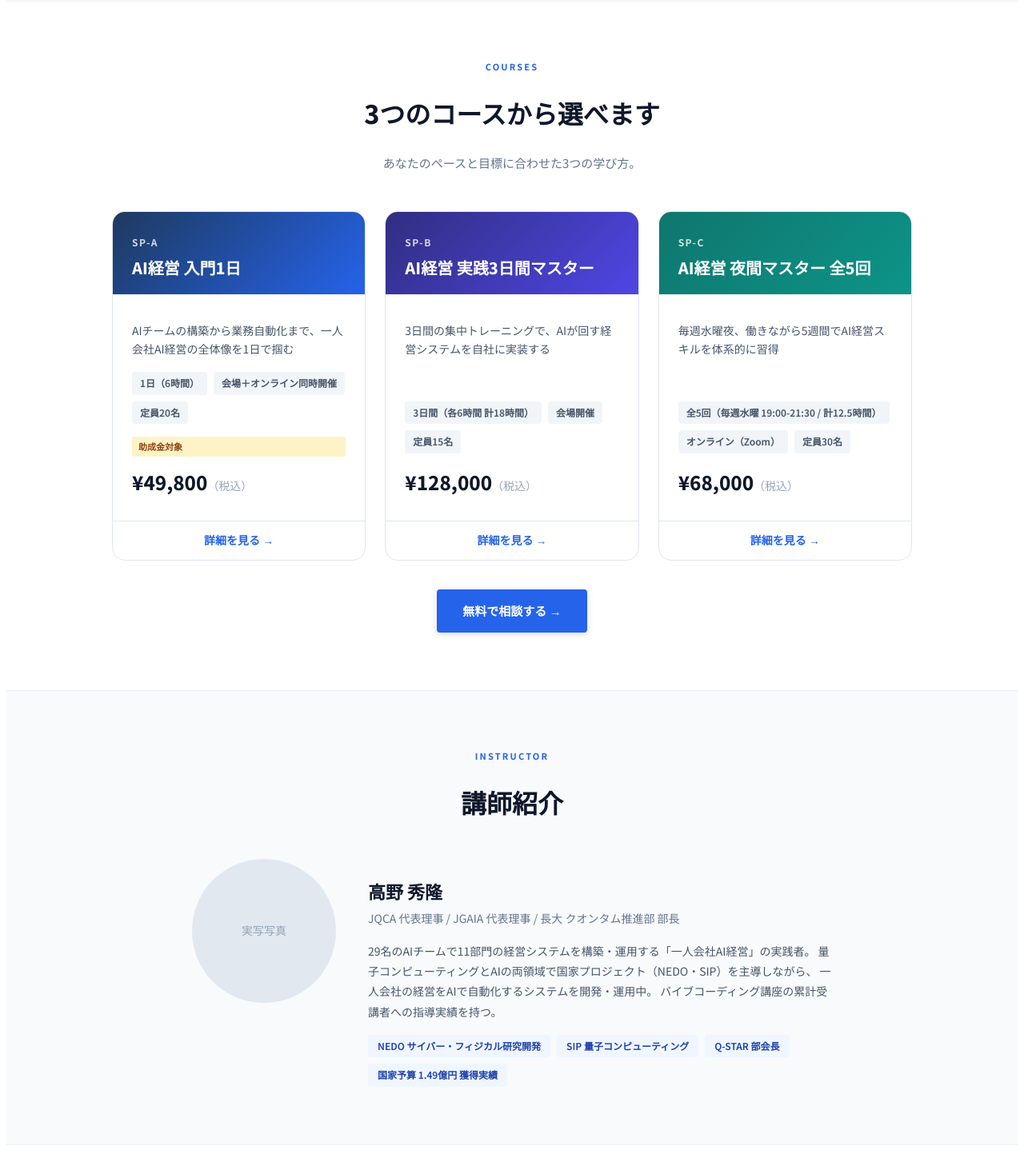
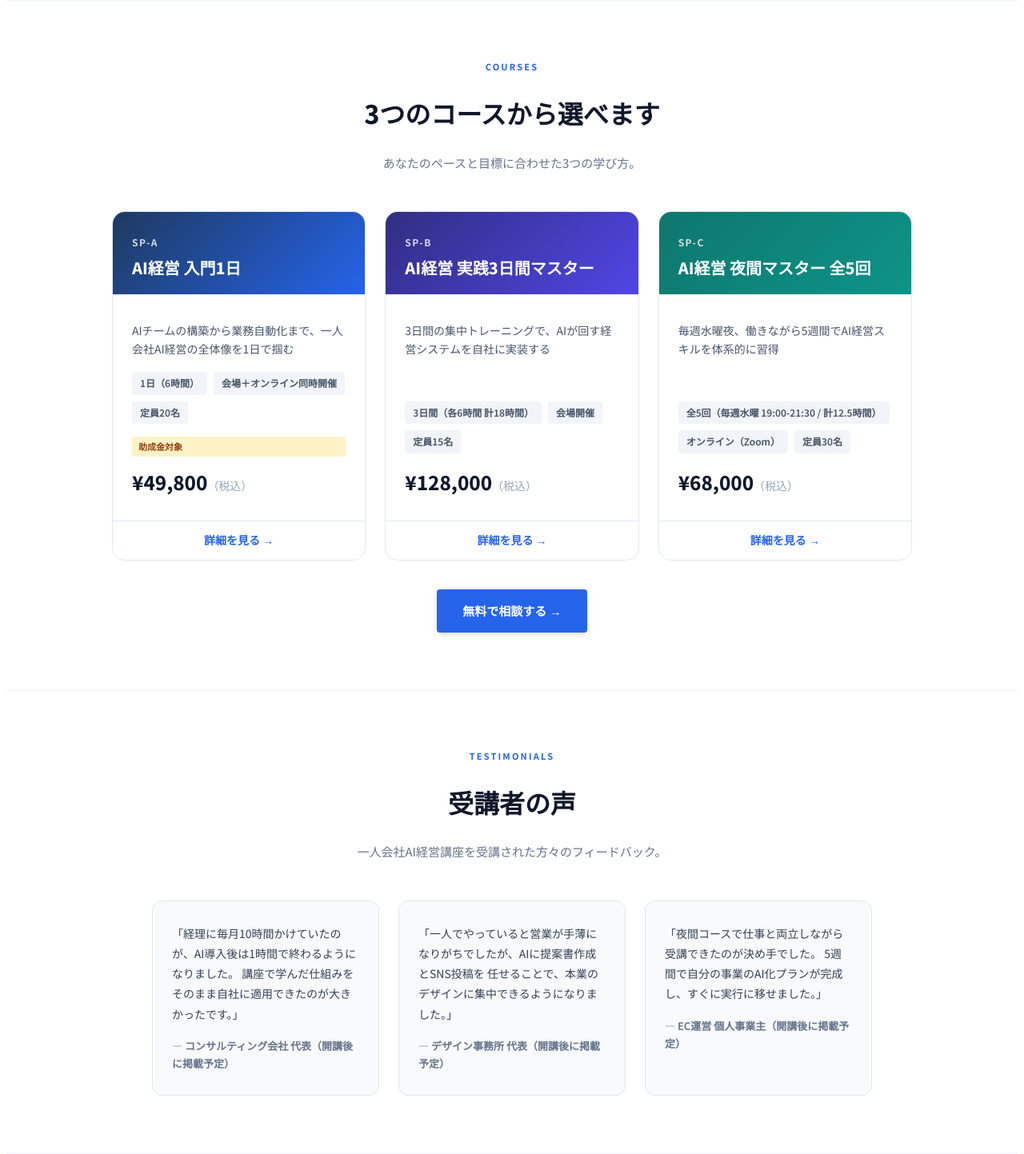
Before and after one commit to jqca/jgaia, a Flask app: page /solo-ceo in a window 1280 px wide. Shown: the part 2298-3741 px from the top of the page at 80% size. Run offline with Flask 3, Linux system fonts and the light colour scheme; some libraries are stand-ins or nearby versions.

Commit message:
fix: 一人会社AI経営講座LPから講師紹介セクションと関連組織バーを削除
社長指示により不要なセクションを除去。

Co-Authored-By: Claude Opus 4.6 <noreply@anthropic.com>

```diff
--- a/templates/solo_ceo.html
+++ b/templates/solo_ceo.html
@@ -173,24 +173,6 @@
     max-width: 600px;
     margin-left: auto;
     margin-right: auto;
-}
-
-/* ── Trust logos ── */
-.sc-trust {
-    display: flex;
-    align-items: center;
-    justify-content: center;
-    gap: 36px;
-    flex-wrap: wrap;
-    padding: 24px;
-    border-top: 1px solid rgba(255,255,255,.1);
-    border-bottom: 1px solid rgba(255,255,255,.1);
-}
-.sc-trust span {
-    font-size: 13px;
-    font-weight: 600;
-    letter-spacing: .08em;
-    color: rgba(255,255,255,.55);
 }
 
 /* ── Pain points ── */
@@ -377,60 +359,6 @@
     transition: background .2s;
 }
 .sc-course-card .card-link:hover { background: #f8fafc; }
-
-/* ── Instructor ── */
-.sc-instructor {
-    display: grid;
-    grid-template-columns: 180px 1fr;
-    gap: 40px;
-    max-width: 800px;
-    margin: 0 auto;
-    align-items: start;
-}
-.sc-instructor-photo {
-    width: 180px;
-    height: 180px;
-    border-radius: 50%;
-    background: #e2e8f0;
-    display: flex;
-    align-items: center;
-    justify-content: center;
-    font-size: 14px;
-    color: #94a3b8;
-    flex-shrink: 0;
-}
-.sc-instructor-info h3 {
-    font-size: 22px;
-    font-weight: 700;
-    color: #0f172a;
-    margin-bottom: 4px;
-}
-.sc-instructor-info .inst-role {
-    font-size: 14px;
-    color: #64748b;
-    margin-bottom: 16px;
-}
-.sc-instructor-info p {
-    font-size: 14px;
-    color: #475569;
-    line-height: 1.8;
-}
-.sc-credential-list {
-    list-style: none;
-    margin: 16px 0 0;
-    padding: 0;
-    display: flex;
-    flex-wrap: wrap;
-    gap: 8px;
-}
-.sc-credential-list li {
-    font-size: 12px;
-    font-weight: 600;
-    padding: 4px 12px;
-    background: #eff6ff;
-    color: #1e40af;
-    border-radius: 4px;
-}
 
 /* ── Testimonials ── */
 .sc-testimonials {
@@ -705,9 +633,6 @@
     .sc-ba-grid { grid-template-columns: 1fr; gap: 16px; }
     .sc-ba-arrow { transform: rotate(90deg); padding: 8px 0; }
     .sc-course-grid { grid-template-columns: 1fr; }
-    .sc-instructor { grid-template-columns: 1fr; text-align: center; }
-    .sc-instructor-photo { margin: 0 auto; }
-    .sc-credential-list { justify-content: center; }
     .sc-testimonials { grid-template-columns: 1fr; }
     .sc-sticky-cta { display: block; }
     .sc-section { padding: 48px 0; }
@@ -730,16 +655,6 @@
         <a href="#courses" class="sc-btn-outline">コース一覧を見る</a>
     </div>
 </section>
-
-<!-- ━━ 2. Trust logos ━━ -->
-<div class="sc-trust">
-    <span>関連組織</span>
-    <span style="font-size:15px;color:rgba(255,255,255,.8);font-weight:700;">JQCA</span>
-    <span style="font-size:15px;color:rgba(255,255,255,.8);font-weight:700;">JGAIA</span>
-    <span style="font-size:15px;color:rgba(255,255,255,.8);font-weight:700;">Q-STAR</span>
-    <span style="font-size:15px;color:rgba(255,255,255,.8);font-weight:700;">長大</span>
-    <span style="font-size:15px;color:rgba(255,255,255,.8);font-weight:700;">人・夢・技術グループ</span>
-</div>
 
 </main>
 
@@ -858,35 +773,6 @@
         </div>
         <div style="text-align:center;margin-top:36px;">
             <a href="#inquiry" class="sc-btn-primary" style="background:#2563eb;color:#fff;">無料で相談する →</a>
-        </div>
-    </div>
-</section>
-
-<!-- ━━ 6. Instructor ━━ -->
-<section class="sc-section sc-alt" id="instructor">
-    <div class="sc-wrap">
-        <div class="sc-section-head">
-            <div class="sec-eyebrow">INSTRUCTOR</div>
-            <h2>講師紹介</h2>
-        </div>
-        <div class="sc-instructor">
-            <div class="sc-instructor-photo">実写写真</div>
-            <div class="sc-instructor-info">
-                <h3>高野 秀隆</h3>
-                <div class="inst-role">JQCA 代表理事 / JGAIA 代表理事 / 長大 クオンタム推進部 部長</div>
-                <p>
-                    29名のAIチームで11部門の経営システムを構築・運用する「一人会社AI経営」の実践者。
-                    量子コンピューティングとAIの両領域で国家プロジェクト（NEDO・SIP）を主導しながら、
-                    一人会社の経営をAIで自動化するシステムを開発・運用中。
-                    バイブコーディング講座の累計受講者への指導実績を持つ。
-                </p>
-                <ul class="sc-credential-list">
-                    <li>NEDO サイバー・フィジカル研究開発</li>
-                    <li>SIP 量子コンピューティング</li>
-                    <li>Q-STAR 部会長</li>
-                    <li>国家予算 1.49億円 獲得実績</li>
-                </ul>
-            </div>
         </div>
     </div>
 </section>
```
